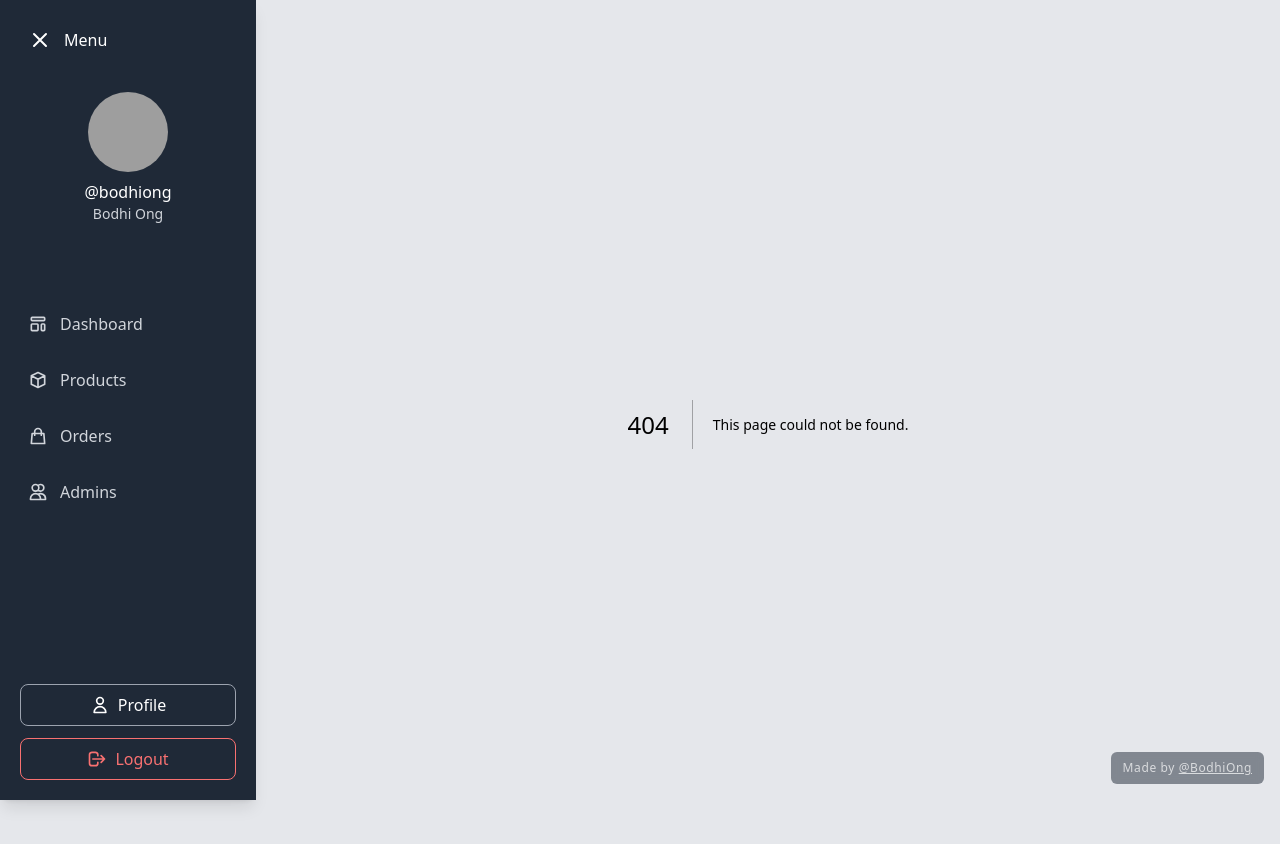
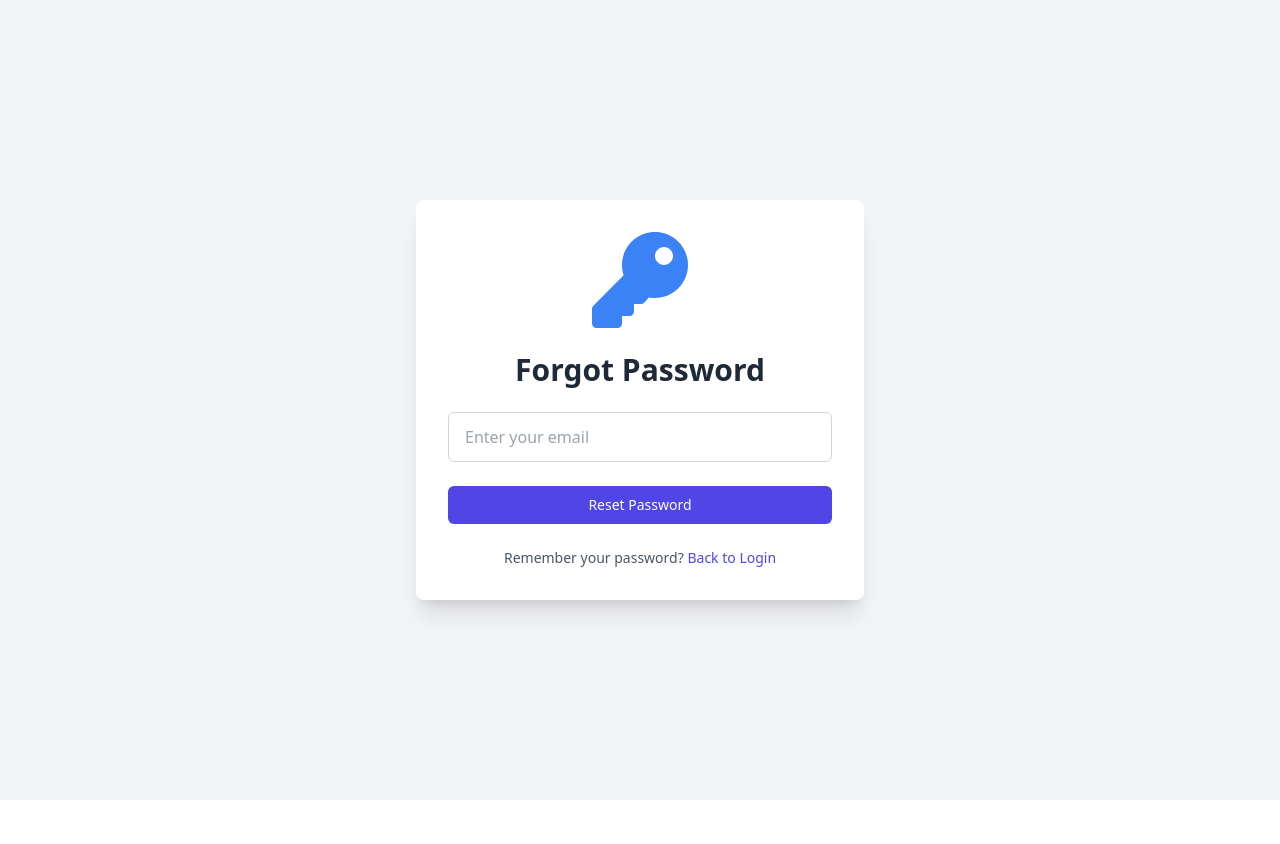
Before and after one commit to BodhiOng/Admin-Dashboard-ECommerce, a Next.js app in the folder frontend/: page /forgot-password in a window 1280 px wide. Before the commit this address had no page. Shown: the top 844 px of the page. After the commit the page ends 800 px from the top, so only its background shows below. Built offline with nearby package versions, Linux system fonts and the light colour scheme; grey boxes are pictures that could not be loaded.

Commit message:
created /forgot-password

```diff
--- a/frontend/src/app/components/LayoutWrapper.tsx
+++ b/frontend/src/app/components/LayoutWrapper.tsx
@@ -18,7 +18,8 @@ export default function LayoutWrapper({
   const isFullscreenPage = useMemo(() =>
     pathname.startsWith('/login') ||
     pathname.startsWith('/signup') ||
-    pathname.startsWith('/pendingapproval'),
+    pathname.startsWith('/pending-approval') ||
+    pathname.startsWith('/forgot-password'),
     [pathname]
   );
 
--- /dev/null
+++ b/frontend/src/app/forgot-password/page.tsx
@@ -0,0 +1,122 @@
+'use client';
+
+import React, { useState } from 'react';
+import { FaKey } from 'react-icons/fa';
+import Link from 'next/link';
+
+export default function ForgotPasswordPage() {
+  const [email, setEmail] = useState('');
+  const [isSubmitted, setIsSubmitted] = useState(false);
+
+  const handleForgotPassword = (e: React.FormEvent<HTMLFormElement>) => {
+    e.preventDefault();
+    console.log('Password reset requested for:', email);
+    setIsSubmitted(true);
+  };
+
+  return (
+    <>
+      {/* Mobile View */}
+      <div className="md:hidden h-screen w-screen absolute inset-0 bg-gray-100 flex flex-col">
+        <div className="flex-grow flex flex-col justify-center px-6 py-8">
+          <div className="sm:mx-auto sm:w-full sm:max-w-md text-center">
+            <FaKey className="mx-auto text-8xl text-blue-500 mb-6" />
+            <h1 className="text-4xl font-bold text-gray-800 mb-4">
+              Forgot Password
+            </h1>
+            {!isSubmitted ? (
+              <form onSubmit={handleForgotPassword} className="space-y-6">
+                <input
+                  id="email"
+                  name="email"
+                  type="email"
+                  required
+                  className="w-full px-4 py-3 border border-gray-300 rounded-md text-gray-900 focus:outline-none focus:ring-2 focus:ring-indigo-500"
+                  placeholder="Enter your email"
+                  value={email}
+                  onChange={(e) => setEmail(e.target.value)}
+                />
+                <button
+                  type="submit"
+                  className="w-full inline-flex justify-center py-3 px-4 border border-transparent text-sm font-medium rounded-md text-white bg-indigo-600 hover:bg-indigo-700 focus:outline-none focus:ring-2 focus:ring-offset-2 focus:ring-indigo-500 transition-colors duration-300"
+                >
+                  Reset Password
+                </button>
+              </form>
+            ) : (
+              <div className="p-6 rounded-lg">
+                <p className="text-gray-800 text-lg mb-4">
+                  Thank you for entering your email. Our admin will contact you personally via the entered email to resolve your password reset request.
+                </p>
+                <Link
+                  href="/login"
+                  className="w-full inline-flex justify-center py-3 px-4 border border-transparent text-sm font-medium rounded-md text-white bg-indigo-600 hover:bg-indigo-700 focus:outline-none focus:ring-2 focus:ring-offset-2 focus:ring-indigo-500 transition-colors duration-300"
+                >
+                  Back to Login
+                </Link>
+              </div>
+            )}
+            {!isSubmitted && (
+              <p className="mt-6 text-center text-sm text-gray-600">
+                Remember your password?{' '}
+                <Link href="/login" className="font-medium text-indigo-600 hover:text-indigo-700">
+                  Back to Login
+                </Link>
+              </p>
+            )}
+          </div>
+        </div>
+      </div>
+
+      {/* Desktop View */}
+      <div className="hidden md:flex h-screen w-screen absolute inset-0 flex items-center justify-center bg-gray-100 p-4 overflow-hidden">
+        <div className="text-center max-w-md w-full bg-white shadow-xl rounded-lg p-8 space-y-6">
+          <FaKey className="mx-auto text-8xl text-blue-500 mb-6" />
+          <h1 className="text-3xl font-bold text-gray-800 mb-4">
+            Forgot Password
+          </h1>
+          {!isSubmitted ? (
+            <form onSubmit={handleForgotPassword} className="space-y-6">
+              <input
+                id="email"
+                name="email"
+                type="email"
+                required
+                className="w-full px-4 py-3 border border-gray-300 rounded-md text-gray-900 focus:outline-none focus:ring-2 focus:ring-indigo-500"
+                placeholder="Enter your email"
+                value={email}
+                onChange={(e) => setEmail(e.target.value)}
+              />
+              <button
+                type="submit"
+                className="group relative w-full flex justify-center py-2 px-4 border border-transparent text-sm font-medium rounded-md text-white bg-indigo-600 hover:bg-indigo-700 focus:outline-none focus:ring-2 focus:ring-offset-2 focus:ring-indigo-500 transition-colors duration-300"
+              >
+                Reset Password
+              </button>
+            </form>
+          ) : (
+            <div className="bg-gray-100 p-6 rounded-lg">
+              <p className="text-gray-800 text-lg mb-4">
+                Thank you for entering your email. Our admin will contact you personally via the entered email to resolve your password reset request.
+              </p>
+              <Link
+                href="/login"
+                className="w-full inline-flex justify-center py-3 px-4 border border-transparent text-sm font-medium rounded-md text-white bg-indigo-600 hover:bg-indigo-700 focus:outline-none focus:ring-2 focus:ring-offset-2 focus:ring-indigo-500 transition-colors duration-300"
+              >
+                Back to Login
+              </Link>
+            </div>
+          )}
+          {!isSubmitted && (
+            <p className="mt-4 text-center text-sm text-gray-600">
+              Remember your password?{' '}
+              <Link href="/login" className="font-medium text-indigo-600 hover:text-indigo-700">
+                Back to Login
+              </Link>
+            </p>
+          )}
+        </div>
+      </div>
+    </>
+  );
+}
--- a/frontend/src/app/login/page.tsx
+++ b/frontend/src/app/login/page.tsx
@@ -30,11 +30,15 @@ export default function LoginPage() {
     e.preventDefault();
     setError('');
 
+    // Mock credentials
+    const MOCK_EMAIL = 'bodhiong@gmail.com';
+    const MOCK_PASSWORD = 'password';
+
     try {
-      // TODO: Replace with actual authentication logic
-      if (email === 'admin@example.com' && password === 'password123') {
+      // Check against mock credentials
+      if (email === MOCK_EMAIL && password === MOCK_PASSWORD) {
         // Successful login
-        router.push('/dashboard');
+        router.push('/');
       } else {
         setError('Invalid email or password');
       }
@@ -49,7 +53,7 @@ export default function LoginPage() {
       <div className="md:hidden h-screen w-screen absolute inset-0 bg-gray-50 flex flex-col">
         <div className="flex-grow flex flex-col justify-center px-2 py-8">
           <div className="sm:mx-auto sm:w-full sm:max-w-md">
-            <h2 className="mt-6 text-center text-4xl font-bold text-gray-900">
+            <h2 className="mt-6 text-center text-2xl font-bold text-gray-900">
               Sign in to your account
             </h2>
           </div>
@@ -113,7 +117,7 @@ export default function LoginPage() {
                   </div>
 
                   <div className="text-sm">
-                    <a href="#" className="font-medium text-indigo-600 hover:text-indigo-500">
+                    <a href="/forgot-password" className="font-medium text-indigo-600 hover:text-indigo-500">
                       Forgot password?
                     </a>
                   </div>
@@ -208,7 +212,7 @@ export default function LoginPage() {
               </div>
 
               <div className="text-sm">
-                <a href="#" className="font-medium text-indigo-600 hover:text-indigo-500">
+                <a href="/forgot-password" className="font-medium text-indigo-600 hover:text-indigo-500">
                   Forgot your password?
                 </a>
               </div>
--- a/frontend/src/app/signup/page.tsx
+++ b/frontend/src/app/signup/page.tsx
@@ -379,8 +379,7 @@ export default function SignupPage() {
               </div>
             </div>
           </form>
-
-          <div className="fixed bottom-0 left-0 right-0 p-4 bg-white">
+          <div className="p-4 mt-auto">
             <p className="text-center text-sm text-gray-600">
               Already have an account?{' '}
               <a href="/login" className="font-medium text-indigo-600 hover:text-indigo-500">
```
Also changed, not shown: frontend/src/app/pending-approval/page.tsx (renamed from frontend/src/app/pendingapproval/page.tsx), 1 other file (tests, documents, lock files or other folders).
